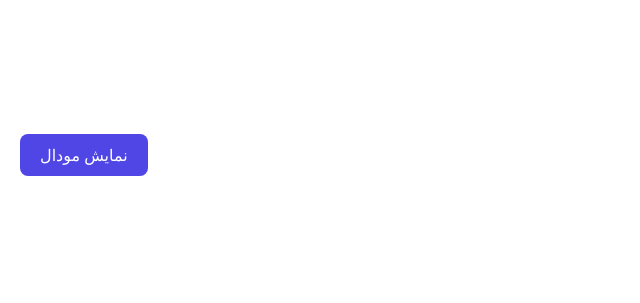
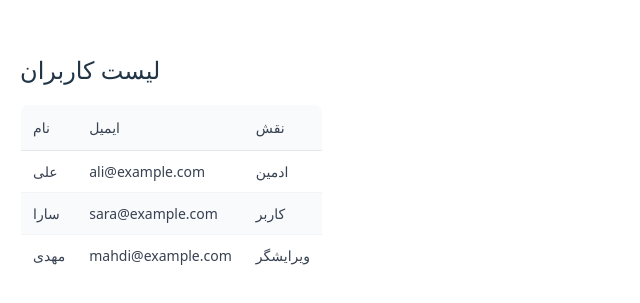
Before and after one commit to MostafaFalahat74/my-component-lib, a React (Vite) app: page / in a window 1280 px wide. Shown: the part 245-548 px from the top of the page, without its empty margins (0-640 px from the left). Built offline with nearby package versions, Linux system fonts and the light colour scheme.

Commit message:
tabale component

```diff
--- a/src/App.jsx
+++ b/src/App.jsx
@@ -1,45 +1,25 @@
-import { Modal } from "./components/Modal";
+import { Table } from "./components/Table";
 import { useState } from "react";
 
+
 function App() {
-  const [isOpen, setIsOpen] = useState(false);
+  const columns = [
+    { header: "نام", accessor: "name" },
+    { header: "ایمیل", accessor: "email" },
+    { header: "نقش", accessor: "role" },
+  ];
+
+  const data = [
+    { name: "علی", email: "ali@example.com", role: "ادمین" },
+    { name: "سارا", email: "sara@example.com", role: "کاربر" },
+    { name: "مهدی", email: "mahdi@example.com", role: "ویرایشگر" },
+  ];
 
   return (
     <div style={{ padding: "20px" }}>
-      <button
-        onClick={() => setIsOpen(true)}
-        style={{
-          padding: "10px 20px",
-          background: "#4f46e5",
-          color: "white",
-          border: "none",
-          borderRadius: "8px",
-          cursor: "pointer",
-        }}
-      >
-        نمایش مودال
-      </button>
-
-      <Modal isOpen={isOpen} onClose={() => setIsOpen(false)} title="سلام!">
-        <p>این یک مودال ساده است 🎉</p>
-        <button
-          onClick={() => setIsOpen(false)}
-          style={{
-            marginTop: "12px",
-            padding: "8px 16px",
-            border: "none",
-            background: "#ef4444",
-            color: "white",
-            borderRadius: "6px",
-            cursor: "pointer",
-          }}
-        >
-          بستن
-        </button>
-      </Modal>
+      <h2 style={{ marginBottom: "16px" }}>لیست کاربران</h2>
+      <Table columns={columns} data={data} />
     </div>
   );
 }
-
-
 export default App
--- /dev/null
+++ b/src/components/Table.jsx
@@ -0,0 +1,65 @@
+import React from "react";
+
+export const Table = ({ columns, data }) => {
+  return (
+    <div style={{ overflowX: "auto" }}>
+      <table
+        style={{
+          borderCollapse: "collapse",
+          width: "100%",
+          background: "white",
+          border: "1px solid #e5e7eb",
+          borderRadius: "8px",
+          overflow: "hidden",
+        }}
+      >
+        {/* هدر جدول */}
+        <thead>
+          <tr style={{ background: "#f9fafb" }}>
+            {columns.map((col, idx) => (
+              <th
+                key={idx}
+                style={{
+                  padding: "12px",
+                  borderBottom: "1px solid #e5e7eb",
+                  textAlign: "left",
+                  fontSize: "14px",
+                  fontWeight: "600",
+                  color: "#374151",
+                }}
+              >
+                {col.header}
+              </th>
+            ))}
+          </tr>
+        </thead>
+
+        {/* بدنه جدول */}
+        <tbody>
+          {data.map((row, rowIdx) => (
+            <tr
+              key={rowIdx}
+              style={{
+                borderBottom: "1px solid #f3f4f6",
+                background: rowIdx % 2 === 0 ? "#fff" : "#f9fafb",
+              }}
+            >
+              {columns.map((col, colIdx) => (
+                <td
+                  key={colIdx}
+                  style={{
+                    padding: "10px 12px",
+                    fontSize: "14px",
+                    color: "#374151",
+                  }}
+                >
+                  {row[col.accessor]}
+                </td>
+              ))}
+            </tr>
+          ))}
+        </tbody>
+      </table>
+    </div>
+  );
+};
```
